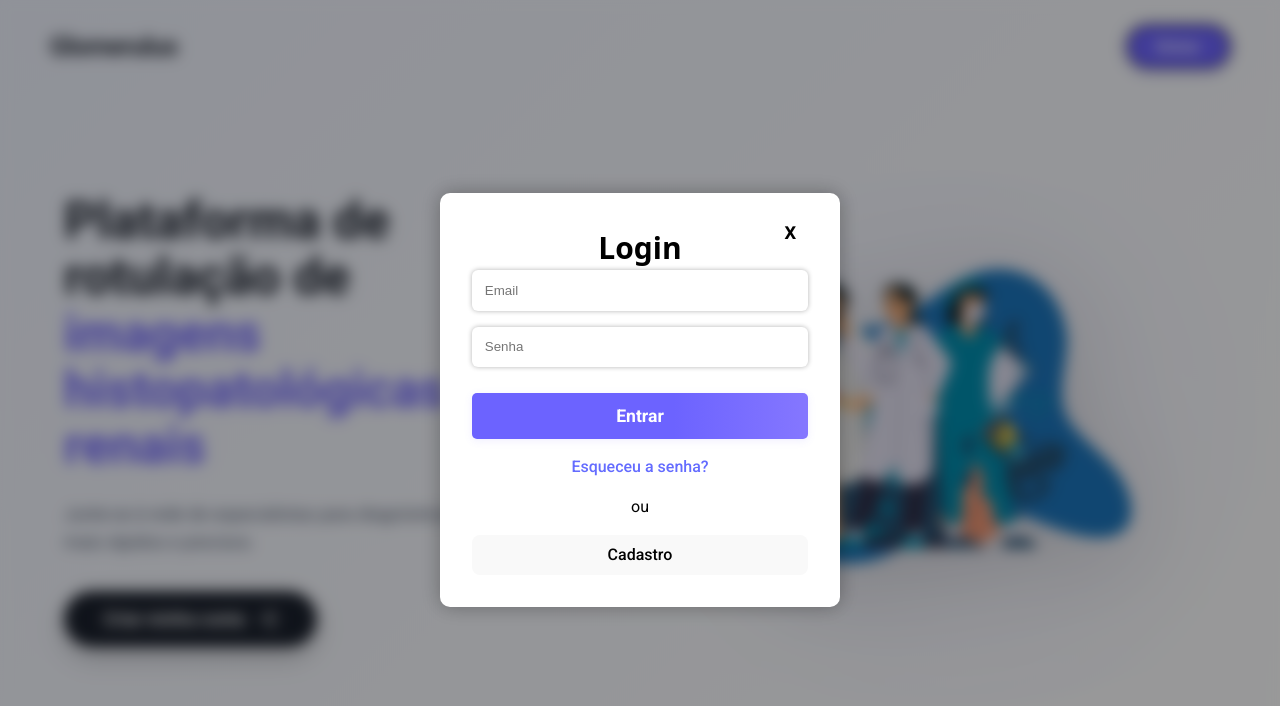
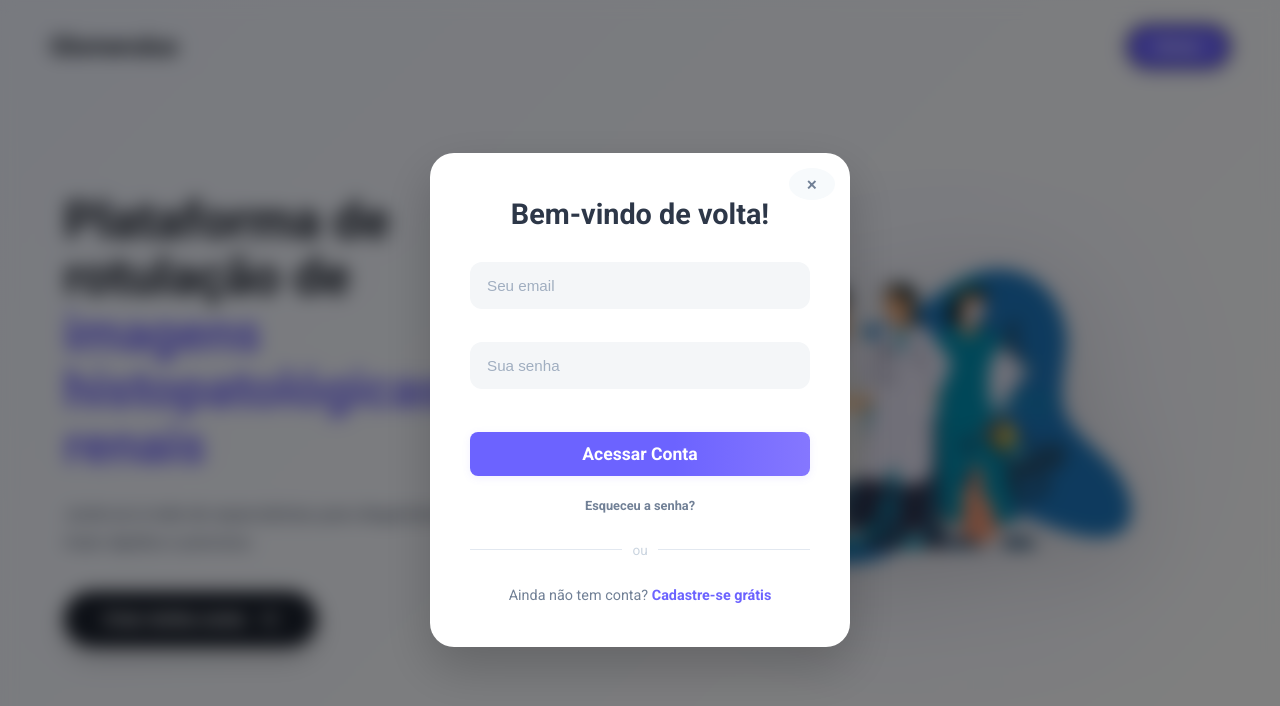
Before and after one commit to CaioBrun0/Glomerulus, a React (Vite) app: page / in a window 1280 px wide. Both pictures are taken after a click on the button "Entrar". Shown: the top 706 px of the page. Built offline with nearby package versions, Linux system fonts and the light colour scheme.

Commit message:
Modernizando os modais de login e cadastro

```diff
--- a/src/pages/Login/Login.css
+++ b/src/pages/Login/Login.css
@@ -1,72 +1,200 @@
-/* LoginModal.css */
-.modal-overlay-login-register {
+/* --- VARIÁVEIS (Mesmas da Landing Page) --- */
+:root {
+  --primary: #6C63FF;
+  --primary-hover: #5a52d5;
+  --text-dark: #2D3748;
+  --text-gray: #718096;
+  --bg-input: #f4f6f8;
+  --border-input: #e2e8f0;
+}
+
+/* --- OVERLAY (Fundo Escuro com Blur) --- */
+.modal-overlay-auth {
   position: fixed;
   top: 0;
   left: 0;
   width: 100%;
   height: 100%;
-  backdrop-filter: blur(6px);
-  background-color: rgba(0, 0, 0, 0.4);
+  background-color: rgba(0, 0, 0, 0.5); /* Escurece o fundo */
+  backdrop-filter: blur(8px); /* Blur moderno */
   display: flex;
   justify-content: center;
   align-items: center;
-  z-index: 999;
+  z-index: 1000;
   animation: fadeIn 0.3s ease-in-out;
 }
 
-.modal-content-login-register {
-  color: black;
+/* --- O CARD DO MODAL --- */
+.modal-content-auth {
+  background: white;
+  width: 90%;
+  max-width: 420px; /* Largura ideal */
+  padding: 40px;
+  border-radius: 24px; /* Cantos bem arredondados */
+  box-shadow: 0 20px 50px rgba(0, 0, 0, 0.2);
+  position: relative;
   text-align: center;
-  background: white;
-  padding: 2rem;
-  border-radius: 10px;
-  position: relative;
-  width: 90%;
-  max-width: 400px;
-  box-shadow: 0 0 20px rgba(0,0,0,0.3);
+
+  /* Animação de entrada */
+  transform: translateY(20px);
+  animation: slideUp 0.4s cubic-bezier(0.16, 1, 0.3, 1) forwards;
 }
 
-.modal-content-login-register form {
+/* Título */
+.modal-content-auth h2 {
+  font-family: 'Roboto', sans-serif;
+  font-size: 1.8rem;
+  color: var(--text-dark);
+  margin-bottom: 25px;
+  font-weight: 800;
+}
+
+/* Formulário */
+.auth-form {
   display: flex;
   flex-direction: column;
-  gap: 1rem;
+  gap: 15px;
 }
 
-.modal-content-login-register input {
-  background-color: white;
-  border-style: none;
-  color: black;
-  border-radius: 6px;
-  box-shadow: 0 0 5px rgba(0,0,0,0.3);
-  padding: 0.8rem;
+/* --- INPUTS MODERNOS --- */
+.input-group {
+    position: relative;
+    width: 100%;
 }
 
-.modal-content-login-register button[type="submit"] {
-  background-color: #1C75BC;
+.auth-input {
+  width: 100%;
+  background-color: var(--bg-input);
+  border: 1px solid transparent;
+  padding: 14px 16px;
+  border-radius: 12px;
+  font-size: 0.95rem;
+  color: var(--text-dark);
+  transition: all 0.2s ease;
+  outline: none;
+}
+
+.auth-input::placeholder {
+    color: #a0aec0;
+}
+
+.auth-input:focus {
+  background-color: white;
+  border-color: var(--primary);
+  box-shadow: 0 0 0 4px rgba(108, 99, 255, 0.1);
+}
+
+/* --- BOTÕES --- */
+.btn-submit {
+  background-color: var(--primary);
   color: white;
   border: none;
-  padding: 0.8rem;
-  border-radius: 5px;
+  padding: 14px;
+  border-radius: 12px;
+  font-size: 1rem;
+  font-weight: 700;
   cursor: pointer;
+  transition: all 0.3s;
+  margin-top: 10px;
+  box-shadow: 0 4px 15px rgba(108, 99, 255, 0.3);
 }
 
-.modal-content-login-register h2{
-    font-family: system-ui, -apple-system, BlinkMacSystemFont, 'Segoe UI', Roboto, Oxygen, Ubuntu, Cantarell, 'Open Sans', 'Helvetica Neue', sans-serif;
-    font-size: 30px;
+.btn-submit:hover {
+  background-color: var(--primary-hover);
+  transform: translateY(-2px);
+  box-shadow: 0 6px 20px rgba(108, 99, 255, 0.4);
 }
 
+/* --- LINKS E TEXTOS EXTRAS --- */
+.auth-links {
+    margin-top: 20px;
+    display: flex;
+    flex-direction: column;
+    gap: 10px;
+    font-size: 0.9rem;
+    color: var(--text-gray);
+}
+
+.link-action {
+    color: var(--primary);
+    text-decoration: none;
+    font-weight: 600;
+    background: none;
+    border: none;
+    cursor: pointer;
+    padding: 0;
+    font-size: 0.9rem;
+}
+
+.link-action:hover {
+    text-decoration: underline;
+}
+
+.divider {
+    font-size: 0.85rem;
+    color: #cbd5e0;
+    display: flex;
+    align-items: center;
+    margin: 15px 0;
+}
+.divider::before, .divider::after {
+    content: "";
+    flex: 1;
+    border-bottom: 1px solid #e2e8f0;
+}
+.divider::before { margin-right: 10px; }
+.divider::after { margin-left: 10px; }
+
+
+/* --- MENSAGEM DE ERRO --- */
+.error-message {
+  background-color: #fff5f5;
+  color: #c53030;
+  padding: 10px;
+  border-radius: 8px;
+  font-size: 0.85rem;
+  border: 1px solid #feb2b2;
+}
+
+/* --- BOTÃO DE FECHAR (X) --- */
 .close-btn {
   position: absolute;
-  top: 10px;
+  top: 15px;
   right: 15px;
-  background: transparent;
-  color: black;
+  background: #f7fafc;
+  color: var(--text-gray);
   border: none;
-  font-size: 1.5rem;
+  width: 32px;
+  height: 32px;
+  border-radius: 50%;
+  display: flex;
+  align-items: center;
+  justify-content: center;
   cursor: pointer;
+  transition: all 0.2s;
+  font-size: 1.2rem;
 }
 
+.close-btn:hover {
+  background: #e2e8f0;
+  color: var(--text-dark);
+}
+
+/* --- ANIMAÇÕES --- */
 @keyframes fadeIn {
   from { opacity: 0; }
   to { opacity: 1; }
 }
+
+@keyframes slideUp {
+  from { opacity: 0; transform: translateY(40px); }
+  to { opacity: 1; transform: translateY(0); }
+}
+
+/* Ajuste Mobile */
+@media (max-width: 480px) {
+    .modal-content-auth {
+        padding: 30px 20px;
+        width: 95%;
+    }
+}
--- a/src/pages/Login/Login.jsx
+++ b/src/pages/Login/Login.jsx
@@ -1,10 +1,11 @@
-import './Login.css';
+import React from 'react';
+import './Login.css'; // Usa o CSS unificado
 import { useNavigate } from 'react-router-dom';
-import { useAuth } from '../../routes/context/AuthContext.jsx'; // <--- IMPORTE O useAuth
+import { useAuth } from '../../routes/context/AuthContext.jsx';
 
 function Login({ isOpen, onClose, onOpenRegister }) {
   const navigate = useNavigate();
-  const auth = useAuth(); // <--- CHAME O HOOK
+  const auth = useAuth();
 
   if (!isOpen) return null;
 
@@ -33,18 +34,12 @@ function Login({ isOpen, onClose, onOpenRegister }) {
 
       const data = await response.json();
       const token = data?.access_token;
-      const userType = data?.user_type; // O user_type ainda vem aqui
+      const userType = data?.user_type;
 
       if (token) {
-        // --- MUDANÇA PRINCIPAL AQUI ---
-        // 1. Chame a função login do contexto com o TOKEN
-        // (O auth.login vai descodificar e guardar no estado global)
         auth.login(token);
-
-        // 2. Feche o modal
         onClose();
 
-        // 3. Navegue com base no user_type
         const tipoNum = Number(userType);
         if (tipoNum === 2) {
           navigate("/HomePageAdmin");
@@ -53,7 +48,6 @@ function Login({ isOpen, onClose, onOpenRegister }) {
         } else {
           navigate("/");
         }
-        // --- FIM DA MUDANÇA ---
       } else {
         alert("Token não recebido do servidor.");
       }
@@ -64,18 +58,40 @@ function Login({ isOpen, onClose, onOpenRegister }) {
   };
 
   return (
-    <div className='modal-overlay-login-register' onClick={onClose}>
-      <div className='modal-content-login-register' onClick={e => e.stopPropagation()}>
-        <h2>Login</h2>
-        <form onSubmit={handleSubmit}>
-          <input placeholder='Email' type="email" />
-          <input placeholder='Senha' type="password" />
-          <button type='submit'>Entrar</button>
-          <a href="http://">Esqueceu a senha?</a>
-          <p>ou</p>
-          <button type='button' onClick={onOpenRegister}>Cadastro</button>
+    <div className='modal-overlay-auth' onClick={onClose}>
+      <div className='modal-content-auth' onClick={e => e.stopPropagation()}>
+
+        {/* Botão Fechar */}
+        <button className='close-btn' onClick={onClose}>&times;</button>
+
+        <h2>Bem-vindo de volta!</h2>
+
+        <form onSubmit={handleSubmit} className="auth-form">
+
+          <div className="input-group">
+            <input className="auth-input" placeholder='Seu email' type="email" required />
+          </div>
+
+          <div className="input-group">
+            <input className="auth-input" placeholder='Sua senha' type="password" required />
+          </div>
+
+          <button type='submit' className="btn-submit">Acessar Conta</button>
         </form>
-        <button className='close-btn' onClick={onClose}>x</button>
+
+        <div className="auth-links">
+            <a href="#" className="link-action" style={{fontSize: '0.8rem', color: '#718096'}}>Esqueceu a senha?</a>
+
+            <div className="divider">ou</div>
+
+            <p>
+                Ainda não tem conta?{' '}
+                <button type='button' className="link-action" onClick={onOpenRegister}>
+                    Cadastre-se grátis
+                </button>
+            </p>
+        </div>
+
       </div>
     </div>
   );
--- a/src/pages/Register/Register.jsx
+++ b/src/pages/Register/Register.jsx
@@ -1,13 +1,15 @@
-import './Register.css';
+import React, { useState } from 'react';
+// Não precisa importar Register.css se ele for igual ao Login.css.
+// Se quiser usar o mesmo arquivo:
+import '../Login/Login.css';
 import { toast } from 'react-toastify';
-import { useState } from 'react';
 import { useNavigate } from 'react-router-dom';
-import { useAuth } from '../../routes/context/AuthContext.jsx'; // <--- IMPORTE O useAuth
+import { useAuth } from '../../routes/context/AuthContext.jsx';
 
 function Register({ isOpen, onClose, onOpenLogin }) {
-  // 1. HOOKS PRIMEIRO
   const navigate = useNavigate();
-  const auth = useAuth(); // <--- CHAME O HOOK
+  const auth = useAuth();
+
   const [formData, setFormData] = useState({
     nome: '',
     email: '',
@@ -18,7 +20,6 @@ function Register({ isOpen, onClose, onOpenLogin }) {
   });
   const [error, setError] = useState('');
 
-  // 2. RETORNO ANTECIPADO DEPOIS
   if (!isOpen) return null;
 
   const handleChange = (e) => {
@@ -26,24 +27,23 @@ function Register({ isOpen, onClose, onOpenLogin }) {
     setError('');
   };
 
-  // ... (função validateFields() igual à sua) ...
   const validateFields = () => {
     const emailRegex = /^[^\s@]+@[^\s@]+\.[^\s@]+$/;
     const cpfRegex = /^\d{11}$/;
     const telRegex = /^\d{10,11}$/;
     const senhaRegex = /^(?=.*[a-z])(?=.*[A-Z])(?=.*\d).{6,}$/;
     const { nome, email, senha, repeteSenha, telefone, cpf} = formData;
+
     if (!nome || !email || !senha || !repeteSenha || !telefone || !cpf) {
       return "Todos os campos são obrigatórios.";
     }
     if (!emailRegex.test(email)) return "Email inválido.";
-    if (!senhaRegex.test(senha)) return "A senha deve ter pelo menos 6 caracteres, uma letra maiúscula, uma minúscula e um número.";
+    if (!senhaRegex.test(senha)) return "A senha precisa ter letra maiúscula, minúscula e número.";
     if (senha !== repeteSenha) return "As senhas não coincidem.";
     if (!cpfRegex.test(cpf)) return "CPF deve conter 11 dígitos numéricos.";
-    if (!telRegex.test(telefone)) return "Telefone inválido. Use 10 ou 11 dígitos.";
+    if (!telRegex.test(telefone)) return "Telefone inválido.";
     return null;
   };
-
 
   const handleRegisterSubmit = async (e) => {
     e.preventDefault();
@@ -54,20 +54,19 @@ function Register({ isOpen, onClose, onOpenLogin }) {
       return;
     }
 
-    // O seu payload não estava a enviar o telefone
     const payload = {
       nome_completo: formData.nome,
       email: formData.email,
       senha: formData.senha,
       cpf: formData.cpf,
-      // telefone: formData.telefone, // Descomente se o backend o aceitar
+      // telefone: formData.telefone,
     };
 
     try {
       const response = await fetch("http://localhost:8000/auth/cadastro", {
         method: "POST",
         headers: { "Content-Type": "application/json" },
-        credentials: "include", // <--- ADICIONADO: CRÍTICO para receber o cookie HttpOnly
+        credentials: "include",
         body: JSON.stringify(payload)
       });
 
@@ -78,28 +77,22 @@ function Register({ isOpen, onClose, onOpenLogin }) {
          return;
       }
 
-      // SUCESSO NO CADASTRO
       const token = data?.access_token;
       const userType = data?.user_type;
 
       if (token) {
-        // --- MUDANÇA PRINCIPAL AQUI ---
-        // 1. Chame a função login do contexto com o TOKEN
         auth.login(token);
-
         toast.success("Cadastro realizado com sucesso!");
         onClose();
 
-        // 2. Navegue para a homepage correta
         const tipoNum = Number(userType);
-        if (tipoNum === 1) { // Assumindo que o cadastro é sempre tipo 1
+        if (tipoNum === 1) {
           navigate("/HomePage");
         } else if (tipoNum === 2) {
            navigate("/HomePageAdmin");
         } else {
            navigate("/");
         }
-        // --- FIM DA MUDANÇA ---
       } else {
         setError("Cadastro bem-sucedido, mas token não recebido.");
       }
@@ -111,29 +104,47 @@ function Register({ isOpen, onClose, onOpenLogin }) {
   };
 
   return (
-    <div className='modal-overlay-login-register' onClick={onClose}>
-      <div className='modal-content-login-register' onClick={e => e.stopPropagation()}>
-        <h2>Cadastro</h2>
-        <form onSubmit={handleRegisterSubmit}>
-          <input name="nome" placeholder='Primeiro e último nome' type="text" value={formData.nome} onChange={handleChange} />
-          <input name="email" placeholder='Email' type="email" value={formData.email} onChange={handleChange} />
-          <input name="senha" placeholder='Senha' type="password" value={formData.senha} onChange={handleChange} />
-          <input name="repeteSenha" placeholder='Repita a Senha' type="password" value={formData.repeteSenha} onChange={handleChange} />
-          <input name="telefone" placeholder='Telefone' type="tel" value={formData.telefone} onChange={handleChange} />
-          <input name="cpf" placeholder='CPF' type="text" value={formData.cpf} onChange={handleChange} />
+    <div className='modal-overlay-auth' onClick={onClose}>
+      <div className='modal-content-auth' onClick={e => e.stopPropagation()}>
 
-          {error && <p className="error-message">{error}</p>}
+        <button className='close-btn' onClick={onClose}>&times;</button>
 
-          <button type='submit'>Criar</button>
-          <a href="#" onClick={(e) => {
-            e.preventDefault();
-            onClose();
-            onOpenLogin();
-          }}>
-            Tenho conta
-          </a>
+        <h2>Crie sua conta</h2>
+
+        <form onSubmit={handleRegisterSubmit} className="auth-form">
+
+          <input className="auth-input" name="nome" placeholder='Nome completo' type="text" value={formData.nome} onChange={handleChange} />
+          <input className="auth-input" name="email" placeholder='Seu melhor email' type="email" value={formData.email} onChange={handleChange} />
+
+          {/* Layout lado a lado para campos menores (opcional, mas fica bonito) */}
+          <div style={{display: 'flex', gap: '10px'}}>
+             <input className="auth-input" name="cpf" placeholder='CPF (somente números)' type="text" maxLength="11" value={formData.cpf} onChange={handleChange} />
+             <input className="auth-input" name="telefone" placeholder='Telefone' type="tel" value={formData.telefone} onChange={handleChange} />
+          </div>
+
+          <div style={{display: 'flex', gap: '10px'}}>
+            <input className="auth-input" name="senha" placeholder='Senha forte' type="password" value={formData.senha} onChange={handleChange} />
+            <input className="auth-input" name="repeteSenha" placeholder='Repita a senha' type="password" value={formData.repeteSenha} onChange={handleChange} />
+          </div>
+
+          {error && <div className="error-message">{error}</div>}
+
+          <button type='submit' className="btn-submit">Criar Conta</button>
         </form>
-        <button className='close-btn' onClick={onClose}>x</button>
+
+        <div className="auth-links">
+             <div className="divider">ou</div>
+             <p>
+                Já tem cadastro?{' '}
+                <button type="button" className="link-action" onClick={() => {
+                    onClose();
+                    onOpenLogin();
+                }}>
+                    Faça Login
+                </button>
+             </p>
+        </div>
+
       </div>
     </div>
   );
```
